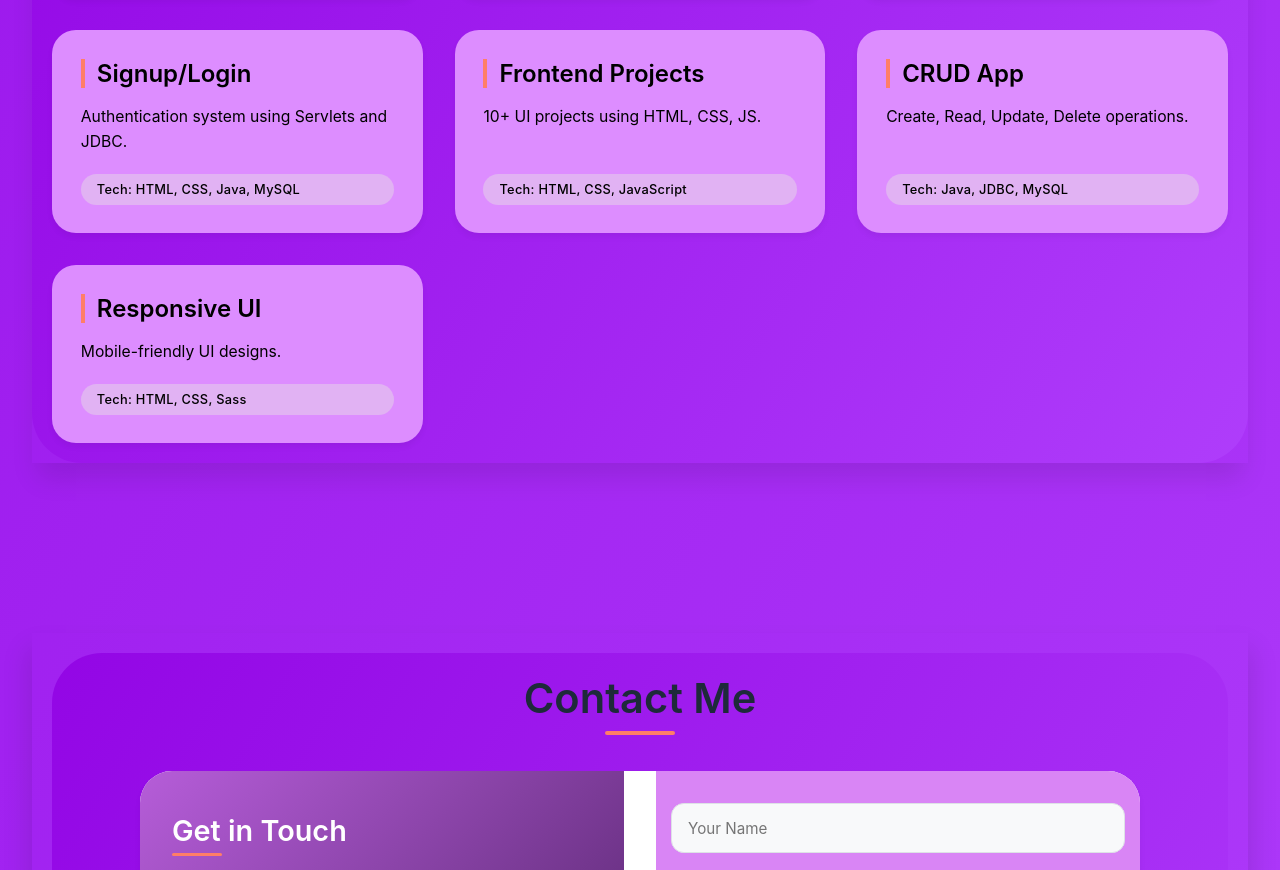
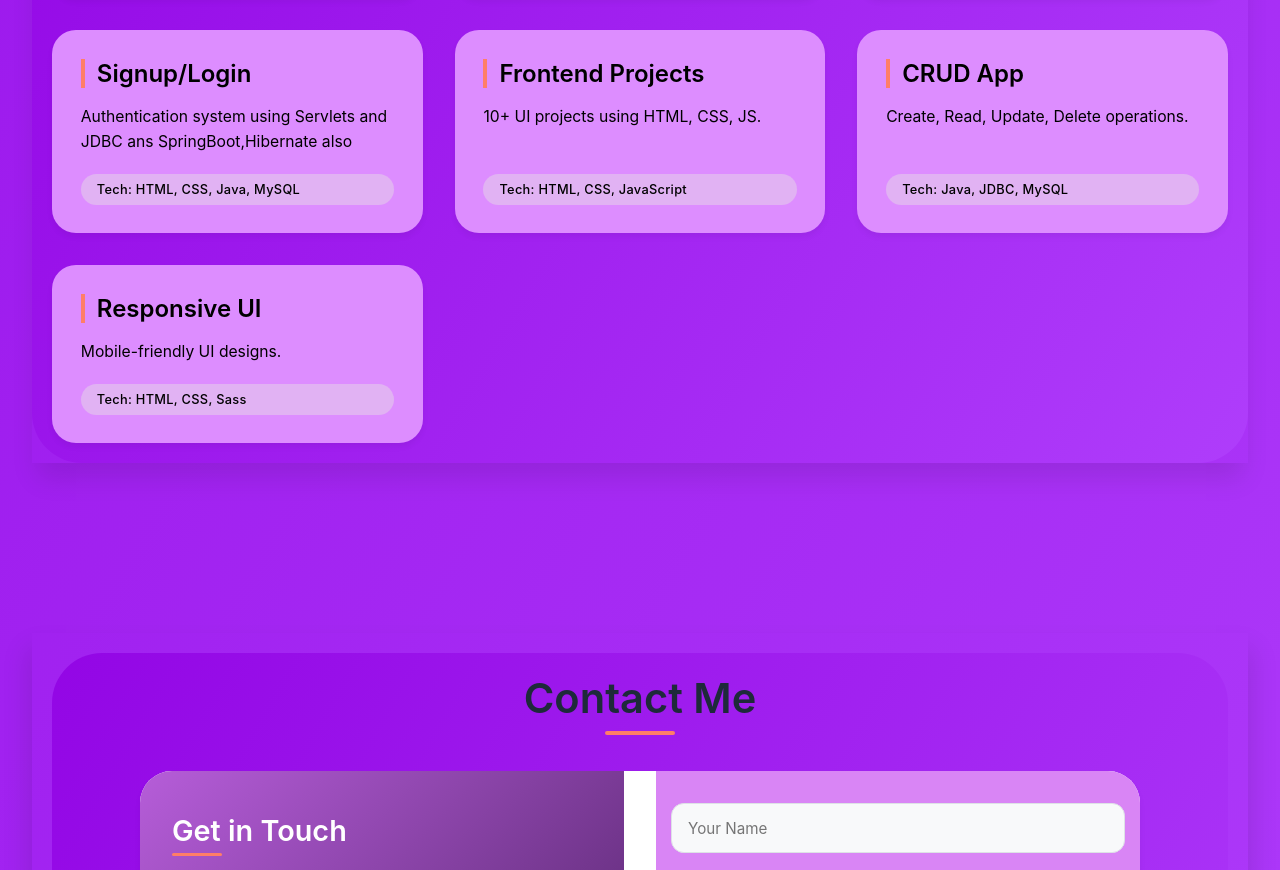
Before and after one commit to kiruthikaarul25/Protfolio-Profile, a React (Vite) app: page / in a window 1280 px wide. Shown: the part 2399-3269 px from the top of the page. Built offline with nearby package versions, Linux system fonts and the light colour scheme.

Commit message:
Revise project details and enhance descriptions
Updated project descriptions and added new technologies.

```diff
--- a/src/Protofile_Profile/Home/Home.jsx
+++ b/src/Protofile_Profile/Home/Home.jsx
@@ -22,7 +22,7 @@ const Home = () => {
     },
     {
       title: "Signup/Login",
-      desc: "Authentication system using Servlets and JDBC.",
+      desc: "Authentication system using Servlets and JDBC ans SpringBoot,Hibernate also",
       tech: "HTML, CSS, Java, MySQL"
     },
     {
```
